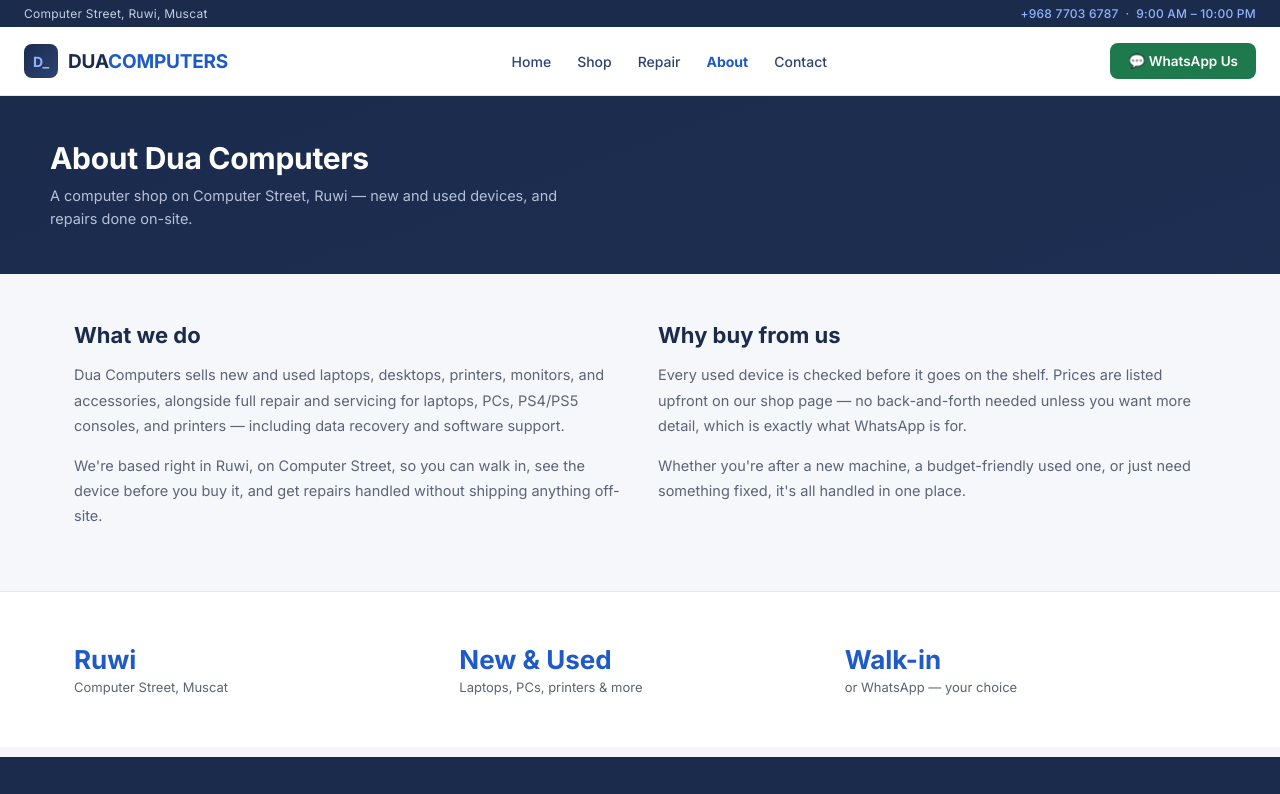
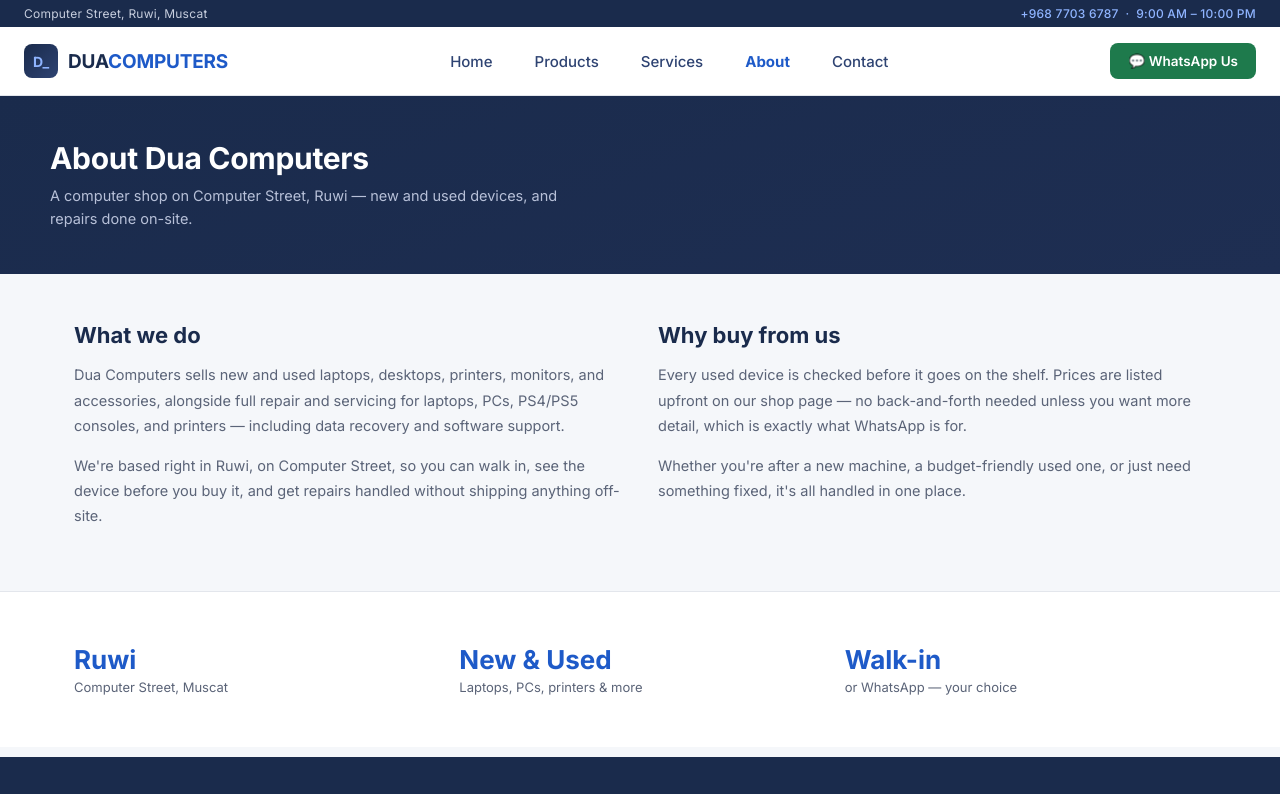
Before and after one commit to duacomputers/duacomputers-website, a plain HTML site: page about.html in a window 1280 px wide. Shown: the top 794 px of the page. Drawn offline with Linux system fonts and the light colour scheme.

Commit message:
Rename nav links, widen nav spacing

```diff
--- a/about.html
+++ b/about.html
@@ -23,8 +23,8 @@
     </a>
     <nav>
       <a href="index.html">Home</a>
-      <a href="shop.html">Shop</a>
-      <a href="repair.html">Repair</a>
+      <a href="shop.html">Products</a>
+      <a href="repair.html">Services</a>
       <a href="about.html" class="current">About</a>
       <a href="contact.html">Contact</a>
     </nav>
--- a/assets/style.css
+++ b/assets/style.css
@@ -42,7 +42,7 @@ header{
 }
 .logo-text{font-weight:700; font-size:19px; letter-spacing:-.01em;}
 .logo-text span{color:var(--blue-deep);}
-nav{display:flex; gap:26px; font-size:14px; font-weight:500; color:var(--ink-soft); flex-wrap:wrap;}
+nav{display:flex; gap:42px; font-size:15px; font-weight:500; color:var(--ink-soft); flex-wrap:wrap;}
 nav a{text-decoration:none;}
 nav a.current{color:var(--blue-deep); font-weight:700;}
 .wa-btn{
```
Also changed, not shown: contact.html (+2 -2 lines), index.html (+2 -2 lines), repair.html (+2 -2 lines), shop.html (+2 -2 lines).
